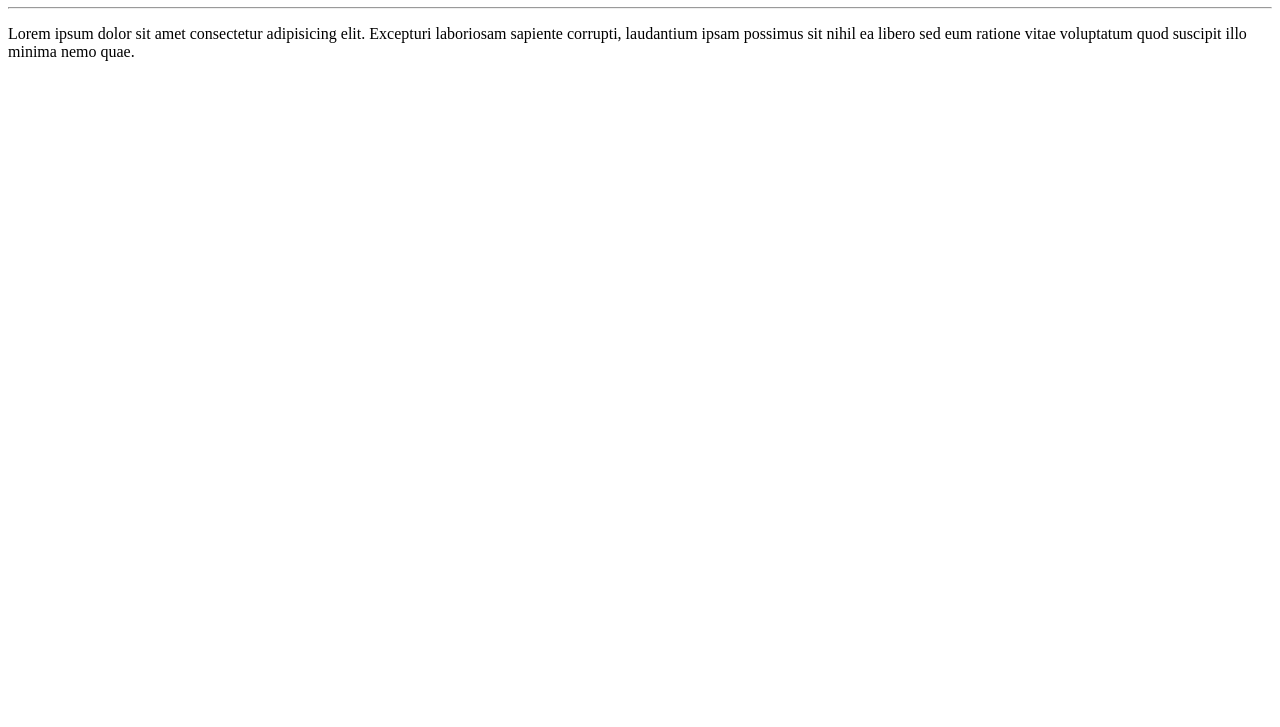
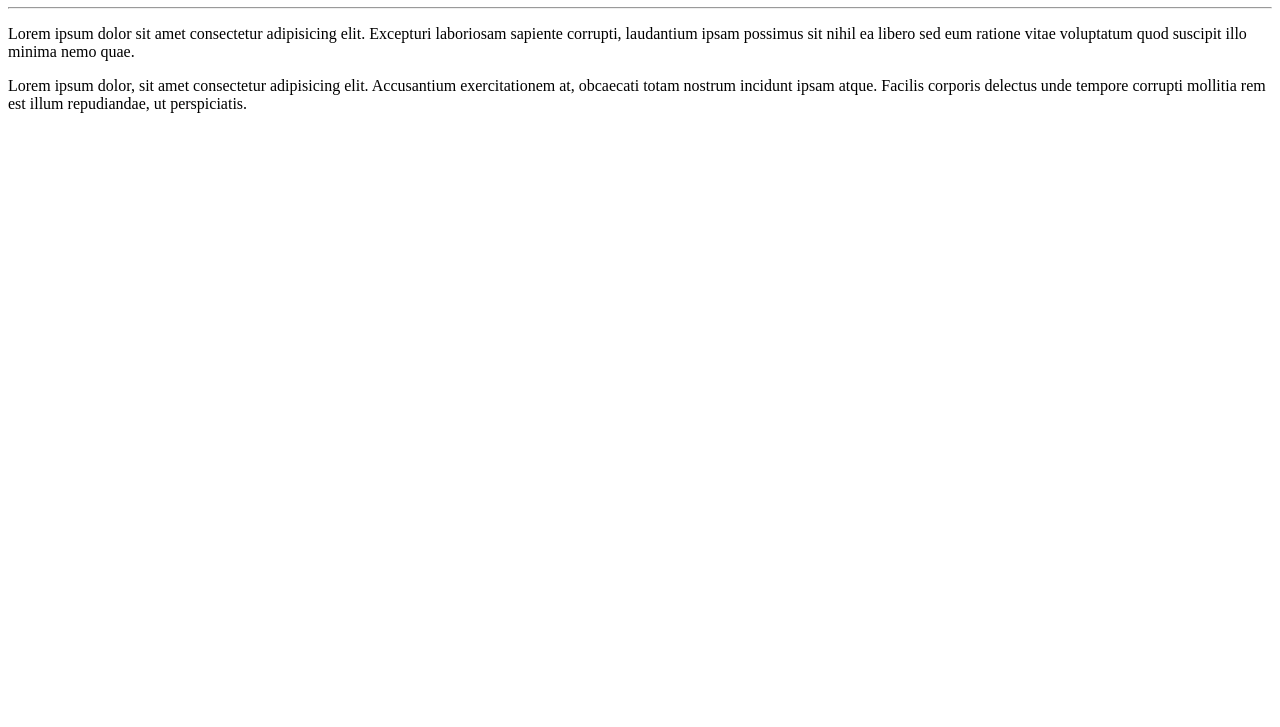
Before and after one commit to Pablo-Gabriel/Ola-Mundo, a plain HTML site: page site-exemplo/index.html in a window 1280 px wide. Shown: the part 73-800 px from the top of the page. Drawn offline with Linux system fonts and the light colour scheme.

Commit message:
Criei um parágrafo

```diff
--- a/site-exemplo/index.html
+++ b/site-exemplo/index.html
@@ -10,5 +10,6 @@
     <hr>
     <p>Lorem ipsum dolor sit amet consectetur adipisicing elit. Excepturi laboriosam sapiente corrupti, laudantium ipsam possimus sit nihil ea libero sed eum ratione vitae voluptatum quod suscipit illo minima nemo quae.
     </p>
+    <p>Lorem ipsum dolor, sit amet consectetur adipisicing elit. Accusantium exercitationem at, obcaecati totam nostrum incidunt ipsam atque. Facilis corporis delectus unde tempore corrupti mollitia rem est illum repudiandae, ut perspiciatis.</p>
 </body>
 </html>
```
